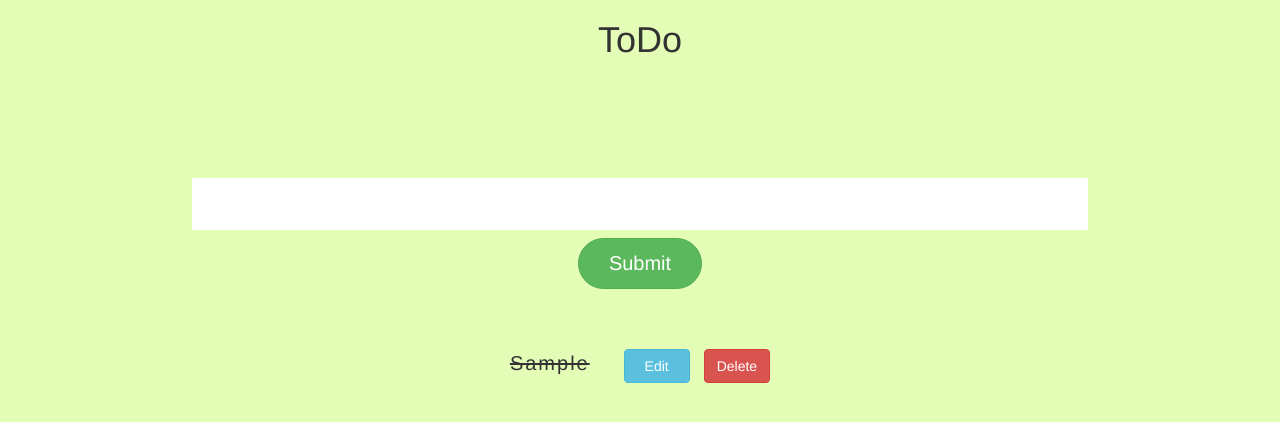
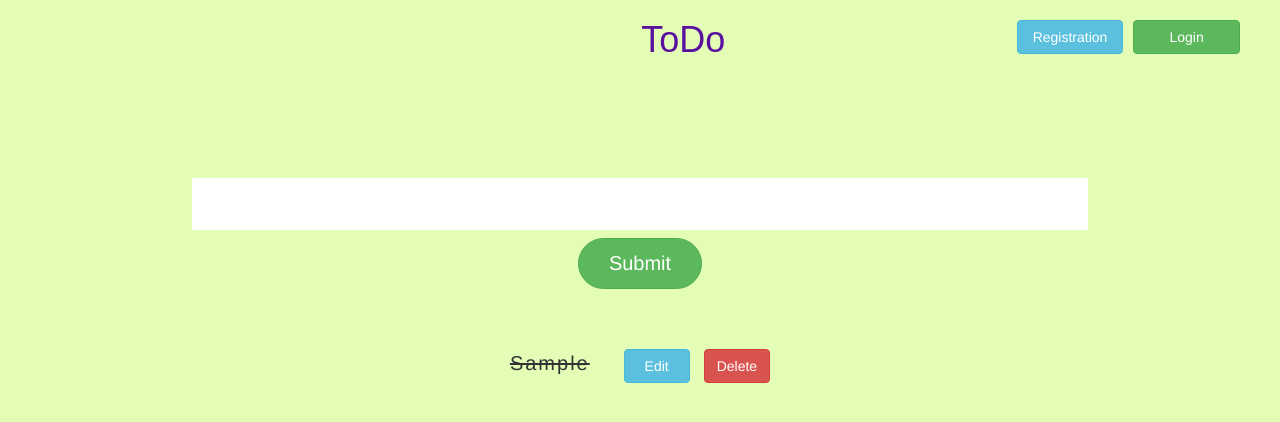
Before and after one commit to RifatRobin/Online_Todo_List, a Django app: page / in a window 1280 px wide. Shown: the top 422 px of the page. Run offline with Django 3.2, Linux system fonts and the light colour scheme; tables that the repository leaves empty hold one stand-in row (values such as "Sample post"); some libraries are stand-ins or nearby versions.

Commit message:
Added buttons for login & registration

```diff
--- a/todo/templates/Todo/index.html
+++ b/todo/templates/Todo/index.html
@@ -80,21 +80,46 @@
             margin-left: 1rem;
 
         }
+
+        .ttl {
+            position: relative;
+            left: 150px;
+        }
+
+        .r {
+            position: relative;
+            right: 50px;
+            top: 20px;
+        }
+
+        .l {
+            position: relative;
+            right: 40px;
+            top: 20px;
+        }
+
+        h1 {
+            font-family: sans-serif;
+            color: rgb(90, 16, 158);
+
+        }
     </style>
 
 </head>
 
 <body>
     <center>
+        <h1 class="col-md-10 ttl">ToDo</h1>
+        <a href="#"><button class="r btn btn-info col-sm-1" type="button">Registration</button></a>
+        <a href="#"><button class="l btn btn-success col-sm-1" type="button">Login</button></a>
+    </center>
 
-        <h1>ToDo</h1>
-
+    <center>
         <div class="ifield">
             <form method="POST" action="">
                 {% csrf_token %}
                 <div class="work">{{form.work}}</div>
                 <button class="submit btn btn-success" id="submit" type="submit">Submit</button>
-
             </form>
         </div>
         <br><br><br>
@@ -109,9 +134,7 @@
             <button class="d btn btn-danger"><a href="{% url 'delete' i.id %}"> Delete </a></button> <br> <br>
         </div>
         {% endfor %}
-
     </center>
-
 
 
 </body>
```
